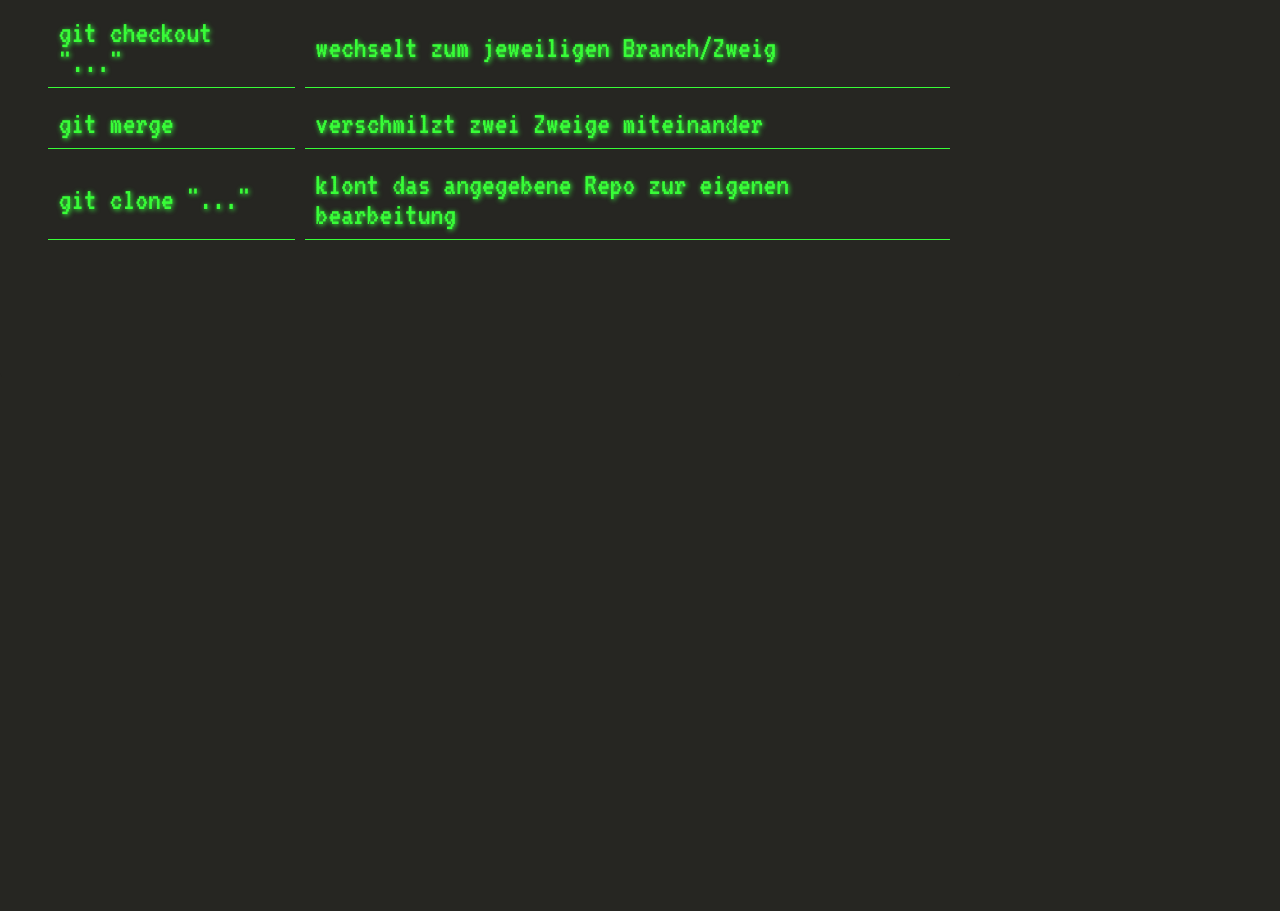
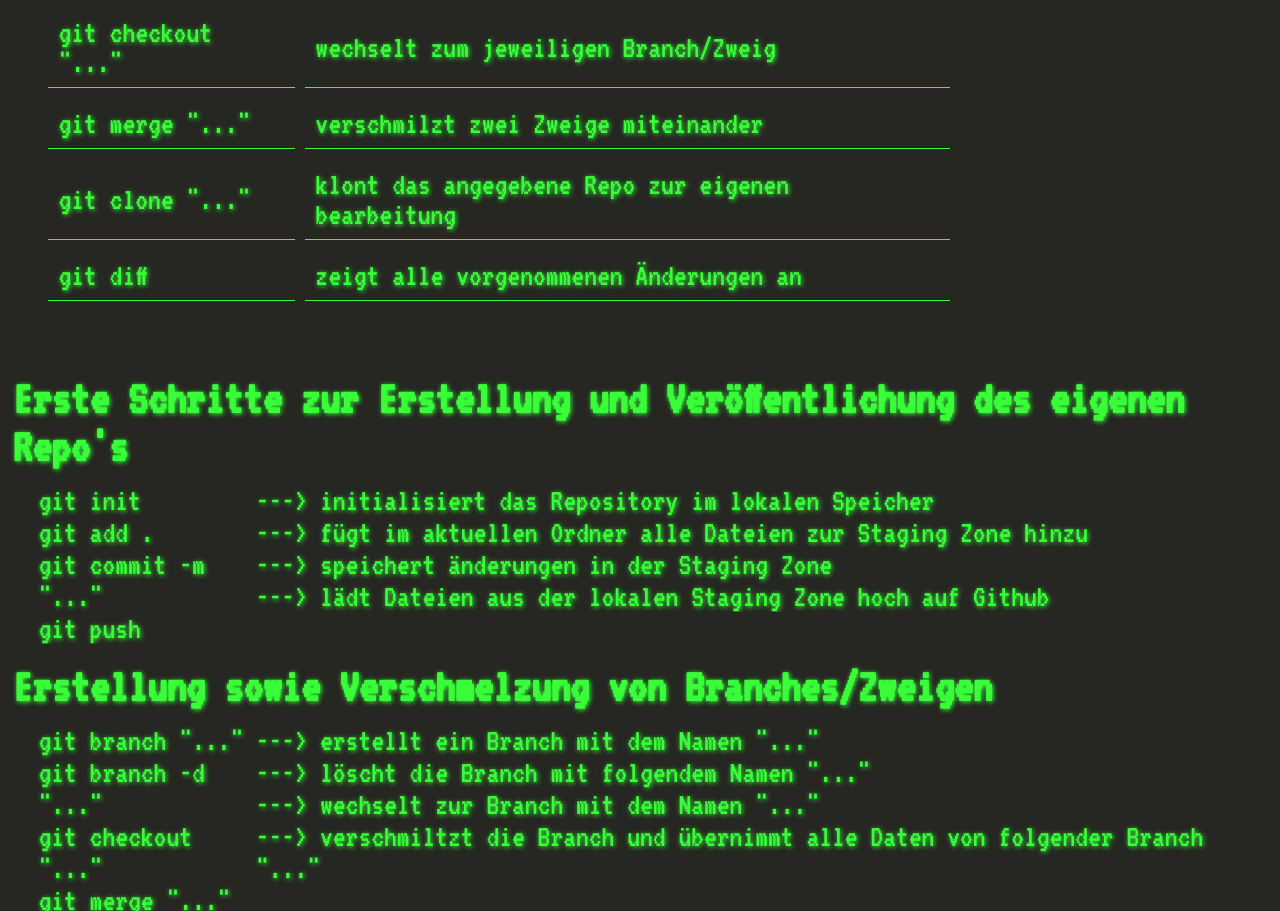
Before and after one commit to Schmelzofen/CodeFlow-CheatSheet-Uebung, a plain HTML site: page index.html in a window 1280 px wide. Shown: the part 2304-3215 px from the top of the page. Before the commit the page ends 2877 px from the top, so only its background shows below. Drawn offline with Linux system fonts and the light colour scheme.

Commit message:
Verbesserung sowie mehr Inhalt

```diff
--- a/assets/css/style.css
+++ b/assets/css/style.css
@@ -44,7 +44,7 @@ td, th {
     padding: 10px;
 }
 
-p{
+main>p{
     padding: 3%;
     font-size: 5rem;
     display: inline;
@@ -73,7 +73,7 @@ table tr td{
 }
 
 table:nth-of-type(2){
-  padding: 0 0 10% 3%;
+  padding: 0 0 5% 3%;
 }
 
 
@@ -276,15 +276,48 @@ footer a:hover{
     color: red;
 }
 
-main div{
+main>div{
   display: inline-block;
   padding: 10% 0% 5% 25%;
 }
 
-main div:nth-of-type(2){
+main>div:nth-of-type(2){
   padding-right: 15%;
 }
 
-main p:nth-of-type(1), main p:nth-of-type(2){
+main>p:nth-of-type(1), main>p:nth-of-type(2){
   padding: 0 0 0% 21%;
 }
+
+section h3{
+  font-size: 6vh;
+  padding: 0 0 0 1%;
+}
+
+
+.container{
+  margin: 0;
+}
+
+.DivOne{
+  float:left;
+  width:20%;
+  overflow:hidden;
+  padding: 1% 0 0% 3%;
+}
+
+.DivTwo{
+  float:left;
+  width:75%;
+  overflow:hidden;
+  padding: 1% 0 0 0;
+}
+
+section p, article p{
+  font-size: 4vh;
+}
+
+#h3kA{
+  font-size: 6vh;
+  padding: 15% 0 0 1%;
+}
--- a/index.html
+++ b/index.html
@@ -102,14 +102,48 @@
                 <td>wechselt zum jeweiligen Branch/Zweig</td>
             </tr>
             <tr>
-                <td>git merge</td>
+                <td>git merge "..."</td>
                 <td>verschmilzt zwei Zweige miteinander</td>
             </tr>
             <tr>
                 <td>git clone "..."</td>
                 <td>klont das angegebene Repo zur eigenen bearbeitung</td>
             </tr>
+            <tr>
+                <td>git diff</td>
+                <td>zeigt alle vorgenommenen Änderungen an</td>
+            </tr>
         </table>
+        <section class="container">
+            <h3>Erste Schritte zur Erstellung und Veröffentlichung des eigenen Repo's</h3>
+            <div class="DivOne">
+                <p>git init</p>
+                <p>git add .</p>
+                <p>git commit -m "..."</p>
+                <p>git push</p>
+            </div>
+            <div class="DivTwo">
+                <p>---> initialisiert das Repository im lokalen Speicher</p>
+                <p>---> fügt im aktuellen Ordner alle Dateien zur Staging Zone hinzu</p>
+                <p>---> speichert änderungen in der Staging Zone</p>
+                <p>---> lädt Dateien aus der lokalen Staging Zone hoch auf Github</p>
+            </div>
+        </section>
+        <h3 id="h3kA">Erstellung sowie Verschmelzung von Branches/Zweigen</h3>
+        <article class="container">
+            <div class="DivOne">
+                <p>git branch "..."</p>
+                <p>git branch -d "..."</p>
+                <p>git checkout "..."</p>
+                <p>git merge "..."</p>
+            </div>
+            <div class="DivTwo">
+                <p>---> erstellt ein Branch mit dem Namen "..."</p>
+                <p>---> löscht die Branch mit folgendem Namen "..."</p>
+                <p>---> wechselt zur Branch mit dem Namen "..."</p>
+                <p>---> verschmiltzt die Branch und übernimmt alle Daten von folgender Branch "..."</p>
+            </div>
+        </article>
         <div id="bottom"></div>
     </main>
     <footer>
```
